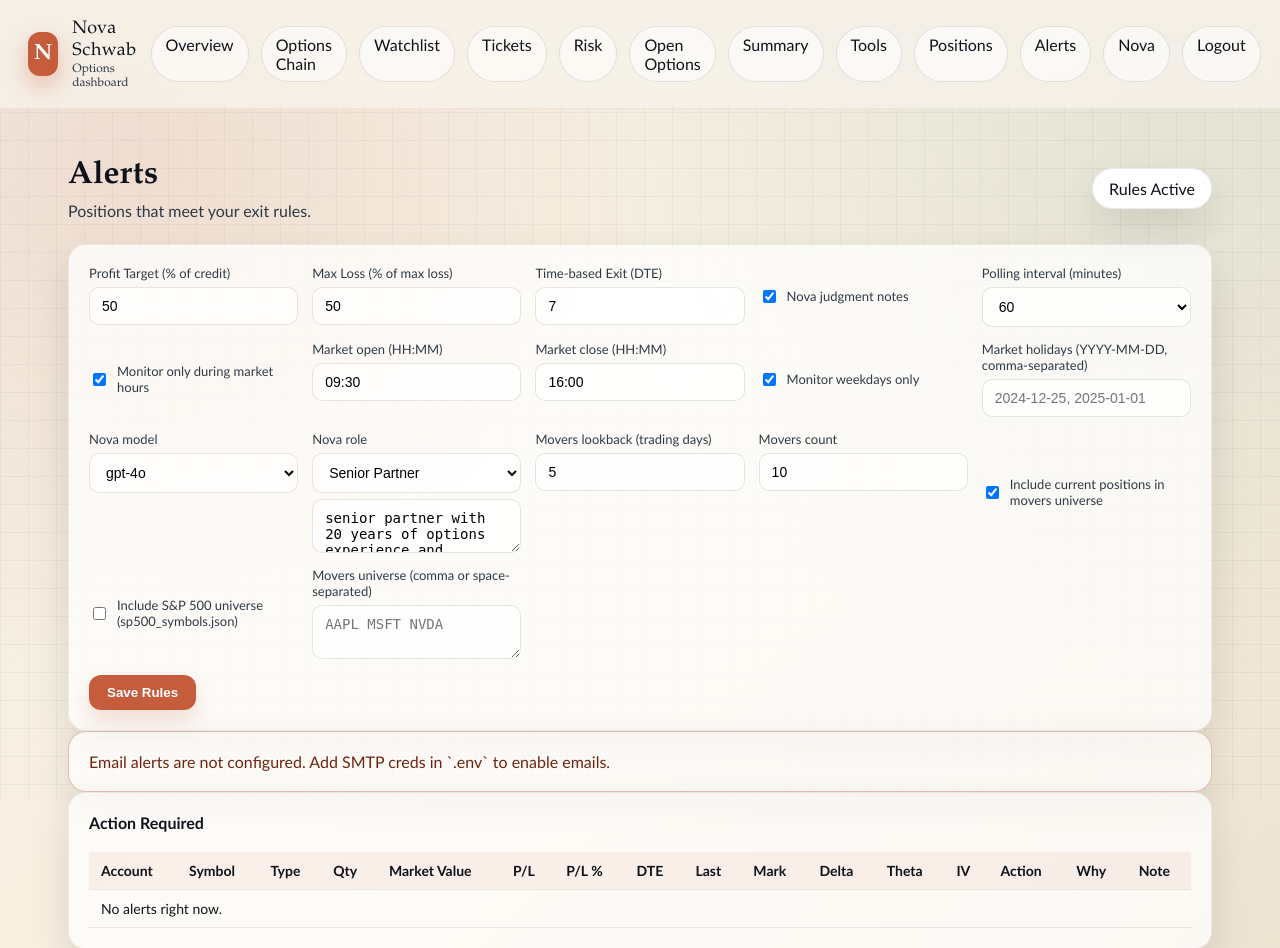
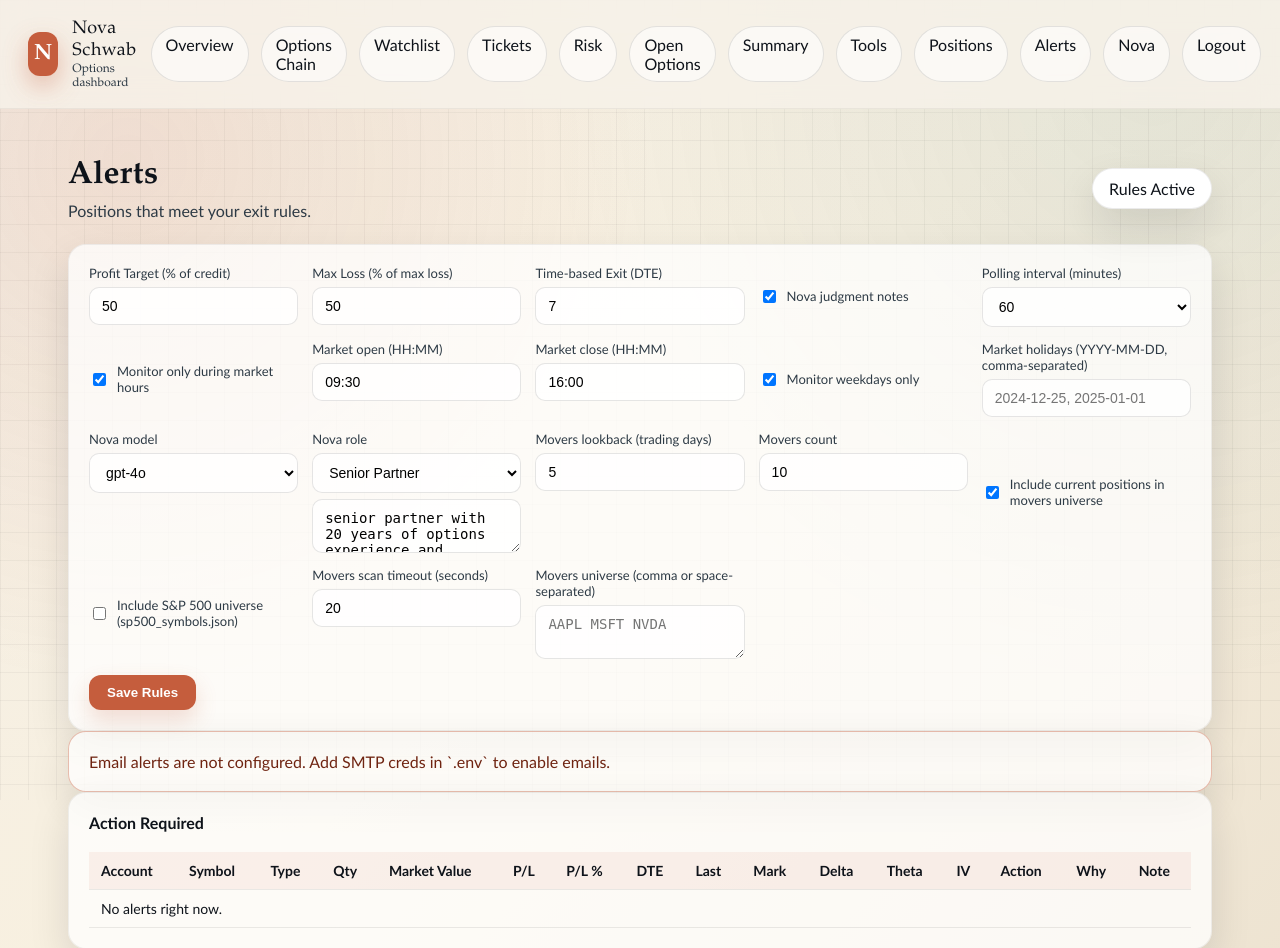
Before and after one commit to Novastradingcompany/Schwab-Connect, a Flask app: page /alerts in a window 1280 px wide. Shown: the top 948 px of the page. Run offline with Flask 3, Linux system fonts and the light colour scheme; the visitor is signed in with stand-in values (Sample User, id 1).

Commit message:
add movers scan timeout

```diff
--- a/app.py
+++ b/app.py
@@ -91,6 +91,7 @@
         "movers_include_positions": True,
         "movers_universe": "",
         "movers_use_sp500": False,
+        "movers_max_seconds": 20,
     }
     if not os.path.exists(SETTINGS_PATH):
         save_settings(defaults)
@@ -435,7 +436,7 @@
     return sorted(symbols)
 
 
-def scan_stock_movers(symbols, lookback_days=5, max_count=10):
+def scan_stock_movers(symbols, lookback_days=5, max_count=10, max_seconds=20):
     if not symbols:
         return {"movers": [], "errors": [], "lookback_days": lookback_days, "universe_size": 0}
 
@@ -451,11 +452,21 @@
         max_count = 10
     max_count = max(1, max_count)
 
+    try:
+        max_seconds = int(max_seconds)
+    except (TypeError, ValueError):
+        max_seconds = 20
+    max_seconds = max(5, max_seconds)
+
     fetch_days = max(lookback_days * 2, lookback_days + 5)
     movers = []
     errors = []
+    start = time.monotonic()
 
     for symbol in symbols:
+        if time.monotonic() - start >= max_seconds:
+            errors.append({"symbol": None, "error": f"scan_timeout_after_{max_seconds}s"})
+            break
         try:
             history = fetch_price_history(symbol, days=fetch_days)
             closes = _extract_closes(history)
@@ -1558,6 +1569,10 @@
         settings["movers_include_positions"] = request.form.get("movers_include_positions") == "on"
         settings["movers_universe"] = request.form.get("movers_universe", settings.get("movers_universe", "")).strip()
         settings["movers_use_sp500"] = request.form.get("movers_use_sp500") == "on"
+        settings["movers_max_seconds"] = int(request.form.get(
+            "movers_max_seconds",
+            settings.get("movers_max_seconds", 20),
+        ))
         save_settings(settings)
         return redirect(url_for("alerts"))
 
@@ -1950,6 +1965,7 @@
                         movers_universe,
                         lookback_days=settings.get("movers_lookback_days", 5),
                         max_count=settings.get("movers_count", 10),
+                        max_seconds=settings.get("movers_max_seconds", 20),
                     )
                     system_prompt += (
                         " Use the movers scan as the source of candidate symbols and "
--- a/templates/alerts.html
+++ b/templates/alerts.html
@@ -94,6 +94,10 @@
         Include S&amp;P 500 universe (sp500_symbols.json)
       </label>
       <label>
+        Movers scan timeout (seconds)
+        <input type="number" step="1" min="5" name="movers_max_seconds" value="{{ settings.movers_max_seconds }}">
+      </label>
+      <label>
         Movers universe (comma or space-separated)
         <textarea name="movers_universe" rows="2" placeholder="AAPL MSFT NVDA">{{ settings.movers_universe }}</textarea>
       </label>
```
